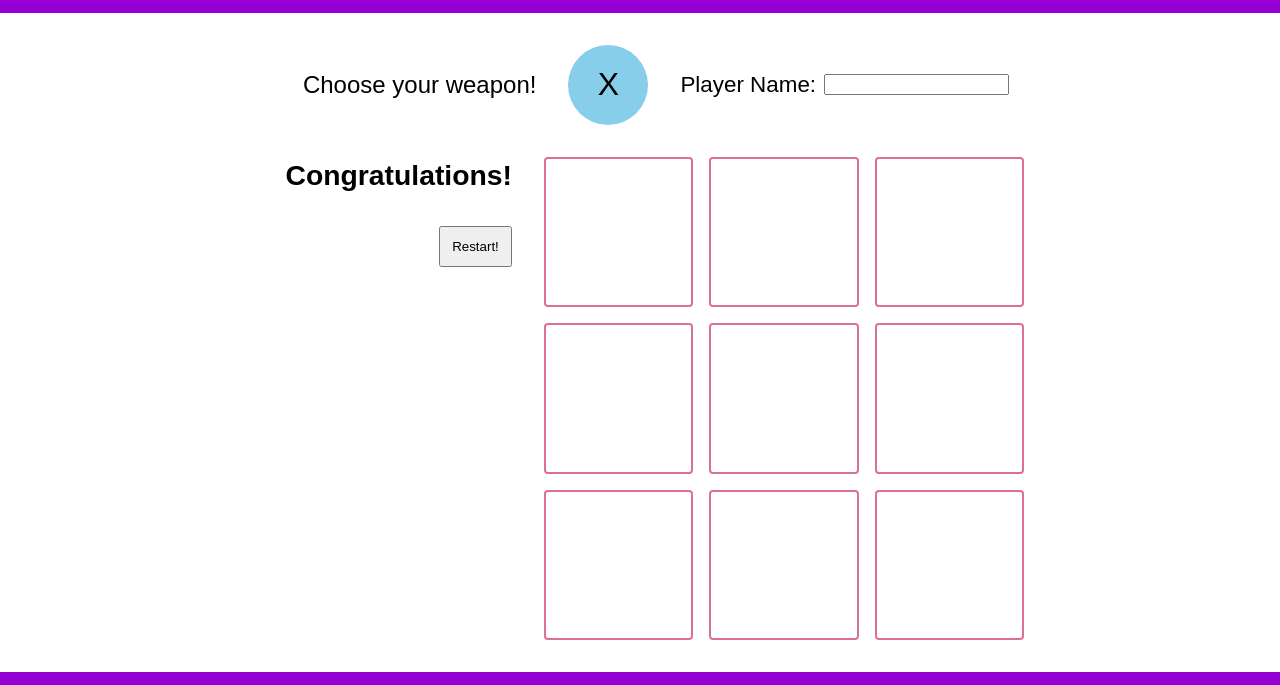
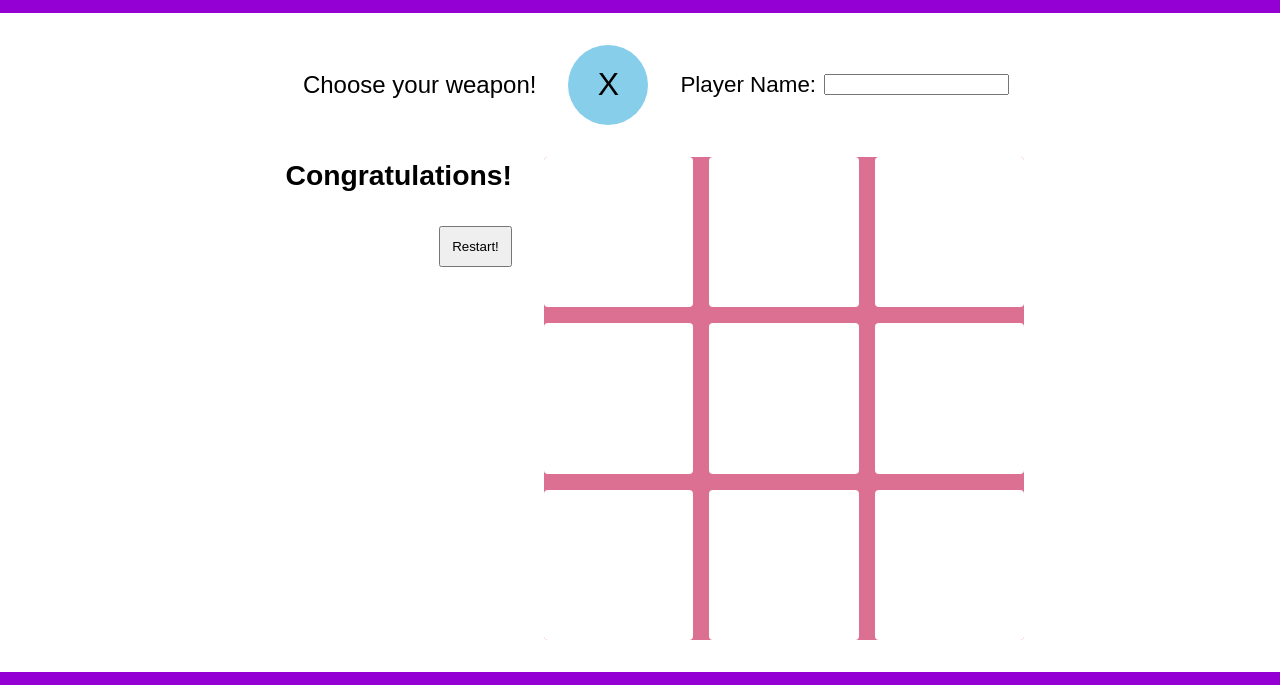
Before and after one commit to siraht/tic-tac-toe, a plain HTML site: page index.html in a window 1280 px wide. Shown: the part 56-741 px from the top of the page. Drawn offline with Linux system fonts and the light colour scheme.

Commit message:
Refactoring

```diff
--- a/main.js
+++ b/main.js
@@ -1,17 +1,53 @@
+/* let game = (function () { */
 const body = document.querySelector('.body');
 const markerButton = body.querySelector('.markerButton')
 const nameInput = body.querySelector('.nameInput')
 const restartButton = body.querySelector('.restartButton')
 const congrats = body.querySelector('.congratulationsMessage')
-const gameBoard = body.querySelector('.gameBoardContainer')
+const gameBoardContainer = body.querySelector('.gameBoardContainer')
+
 
 // Gameboard Object and Arrays
-let gameBoardModule = (function () {
-    for (let index = 9; index > 0; index--) {
+let gameBoard = (function () {
+    // Marker Listener Function Expression
+    let addMarkerListener = (item) => {
+        item.addEventListener('click', event => {
+            this.textContent = markerButton.textContent;
+            if (!this.textContent) {
+                this.textContent = markerButton.textContent;
+            }
+            else {
+
+            }
+        })
+    }
+    let gameBoardArray = ['', '', '', '', '', '', '', '', '']
+    // New Board Square Function Expression
+    let newBoardSquare = function (index) {
         newDiv = document.createElement('div');
         newDiv.id = `${index}`
         newDiv.classList.add('boardSquare');
-        gameBoard.appendChild(newDiv);
+        gameBoardContainer.appendChild(newDiv);
+        /* newDiv.addEventListener('click', function (index) {
+            if (!this.textContent) {
+                this.textContent = markerButton.textContent;
+            } else {
+
+            }
+        }) */
+
+    };
+    // Create Board from Squares Function Expression
+    let createGameBoard = (function () {
+        for (let index = 0; index < gameBoardArray.length; index++) {
+            newBoardSquare(index);
+
+        }
+        document.querySelectorAll('.boardSquare').forEach(addMarkerListener)
+    })();
+    // Publically available functions - I think
+    return {
+        gameBoardArray: gameBoardArray
     }
 })();
 
@@ -60,8 +96,10 @@ let getNPCmarker = () => {
 
 npc = players('NPC', getNPCmarker());
 
+
 // Restart button functionality
 let resetGame = () => {
 
 }
 restartButton.addEventListener('click', resetGame);
+/* })(); */
--- a/style.css
+++ b/style.css
@@ -99,15 +99,18 @@ button {
     justify-content: center;
     align-content: center;
     grid-gap: 1rem;
+    background-color: palevioletred;
+    border-radius: 0.25rem;
 
 }
 
 .boardSquare {
-    border: 2px solid palevioletred;
     border-radius: 0.25rem;
     display: flex;
     justify-content: center;
     align-items: center;
+    background-color: white;
+    font-size: 5rem;
 }
 
 .markerButton {
```
